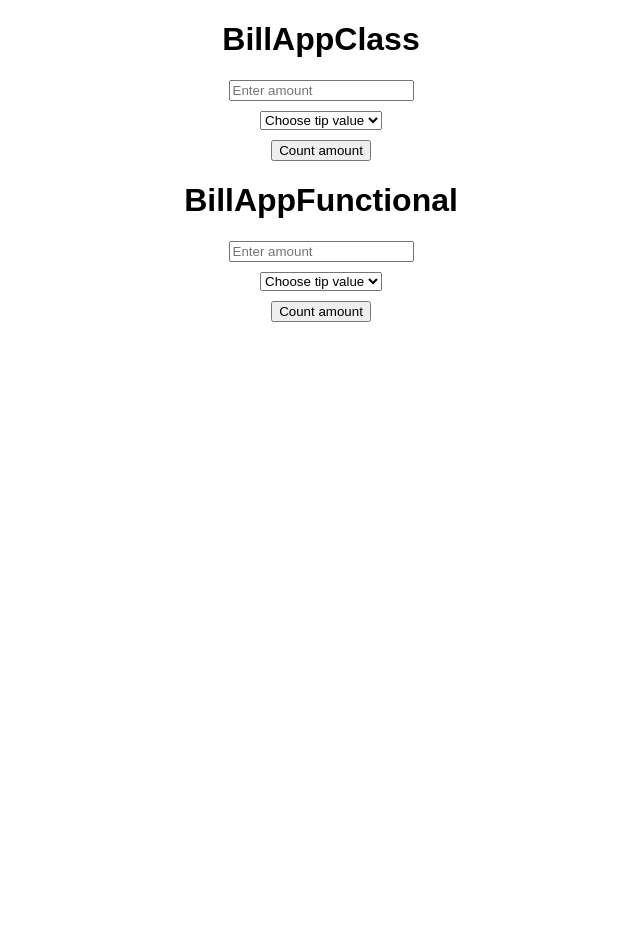
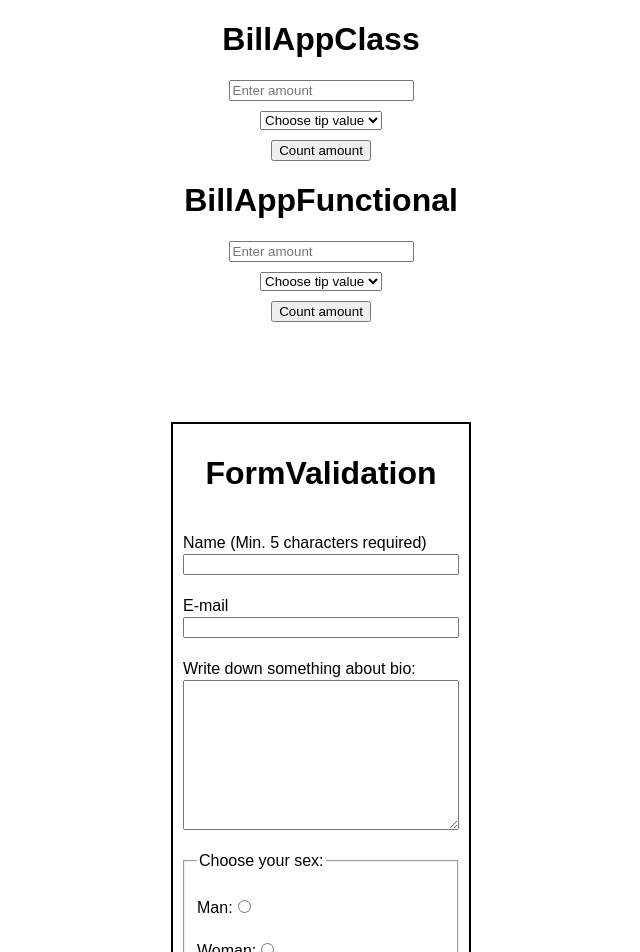
Before and after one commit to MariuszRozycki/R-S_module-4-assignments, a React (Create React App) app: page / in a window 1280 px wide. Shown: the top 952 px of the page, without its empty margins (319-959 px from the left). Before the commit the page ends 800 px from the top, so only its background shows below. Built offline with nearby package versions, Linux system fonts and the light colour scheme.

Commit message:
feat: add form: nameInput validation

```diff
--- a/src/App.css
+++ b/src/App.css
@@ -2,3 +2,64 @@
   text-align: center;
   font-family: Arial, Helvetica, sans-serif;
 }
+
+* {
+  box-sizing: border-box;
+}
+
+.form {
+  margin: 100px auto;
+  display: flex;
+  flex-direction: column;
+  width: 300px;
+  border: 2px solid black;
+  padding: 10px 10px 30px 10px;
+  text-align: left;
+}
+
+.form h1 {
+  text-align: center;
+}
+
+.form label {
+  margin-top: 20px;
+  width: 100%;
+  text-align: left;
+}
+
+.form input,
+.form textarea {
+  display: block;
+  margin: 2px auto;
+  width: 100%;
+}
+
+.form textarea {
+  height: 150px;
+}
+
+.form fieldset {
+  display: flex;
+  flex-direction: column;
+  margin: 20px 0 0 0;
+}
+
+
+.form fieldset input {
+  display: inline;
+  margin: 5px;
+  width: auto;
+}
+
+.form fieldset label {
+  margin-right: 20px;
+}
+
+.error-text {
+  color: red;
+  display: none;
+}
+
+.form button {
+  margin-top: 30px;
+}
--- a/src/App.js
+++ b/src/App.js
@@ -1,12 +1,14 @@
 import './App.css';
 import BillAppClass from './BillApp/BillAppClass';
 import BillAppFunctional from './BillApp/BillAppFunctional';
+import FormValidation from './FormValidation/FormValidation';
 
 function App() {
   return (
     <div className="App">
       <BillAppClass />
       <BillAppFunctional clicked vat={20} />
+      <FormValidation />
     </div>
   );
 }
--- /dev/null
+++ b/src/FormValidation/FormValidation.js
@@ -0,0 +1,52 @@
+import React, { useRef, useState } from "react";
+import '../App.css';
+
+function FormValidation() {
+
+  const [nameInput, setNameInput] = useState('');
+  console.log('nameInput', nameInput);
+  const nameError = useRef();
+
+  const inputNameHandle = (e) => {
+    setNameInput(e.target.value);
+  }
+
+  const handleForm = (e) => {
+    e.preventDefault();
+
+    if (nameInput.length < 5) {
+      nameError.current.style.display = 'block'
+    }
+  }
+
+  return (
+    <form className="form">
+      <h1>FormValidation</h1>
+      <label htmlFor="name">Name (Min. 5 characters required)
+        <input id="name" name="name" onChange={inputNameHandle} />
+        <p ref={nameError} className="error-text">Field is required - min. 5 characters</p>
+      </label>
+      <label htmlFor="e-mail">E-mail
+        <input id="e-mail" name="e-mail" />
+        <p className="error-text">Field is required</p>
+      </label>
+      <label htmlFor="bio">Write down something about bio:
+        <textarea name="bio" id="bio"></textarea>
+        <p className="error-text">Field is required</p>
+      </label>
+      <fieldset>
+        <legend>Choose your sex:</legend>
+        <label htmlFor="man">Man:
+          <input type="radio" name="sex" id="man" />
+        </label>
+        <label htmlFor="woman">Woman:
+          <input type="radio" name="sex" id="woman" />
+        </label>
+      </fieldset>
+      <p className="error-text">Field is required</p>
+      <button type="submit" onClick={handleForm}>Send</button>
+    </form>
+  )
+}
+
+export default FormValidation;
```
